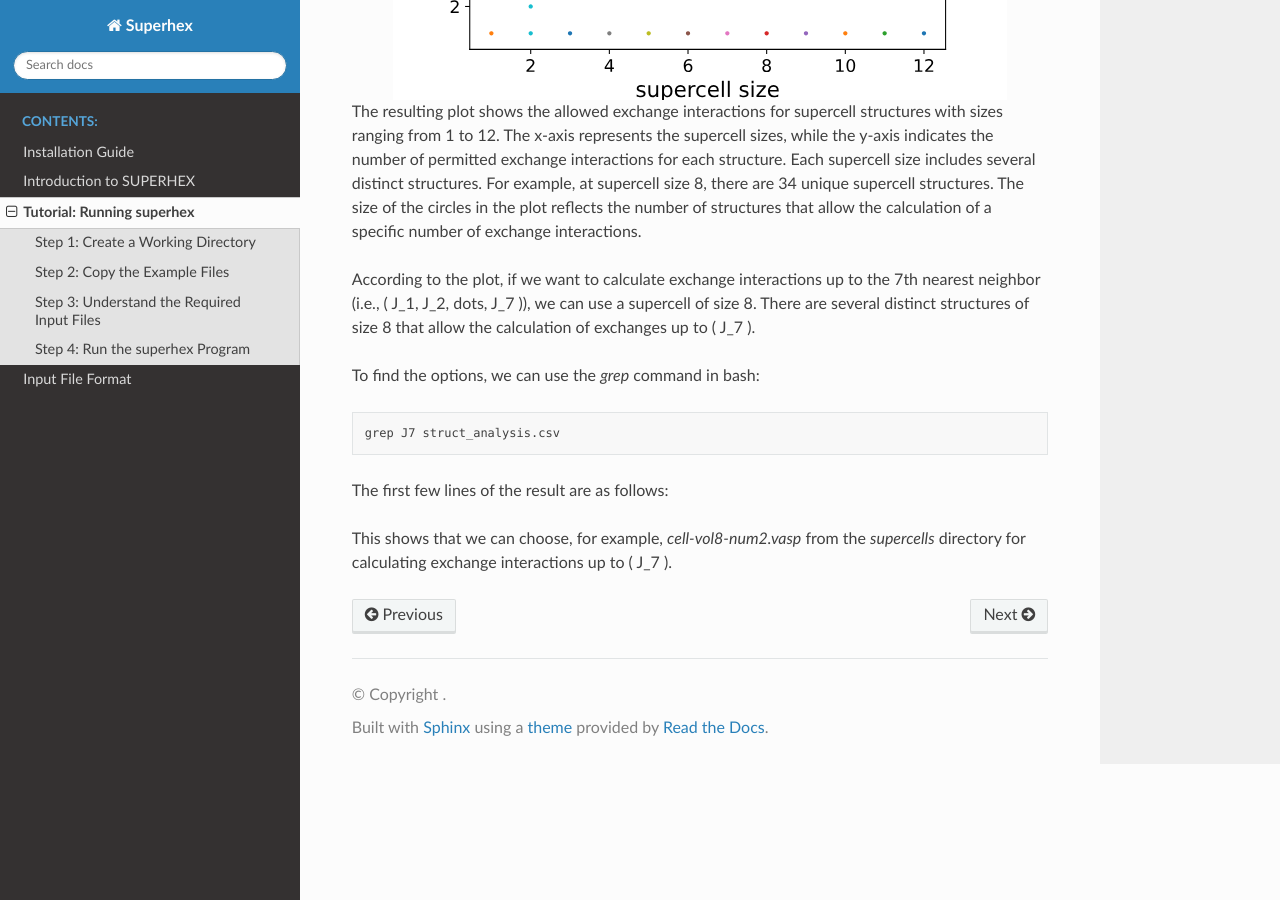
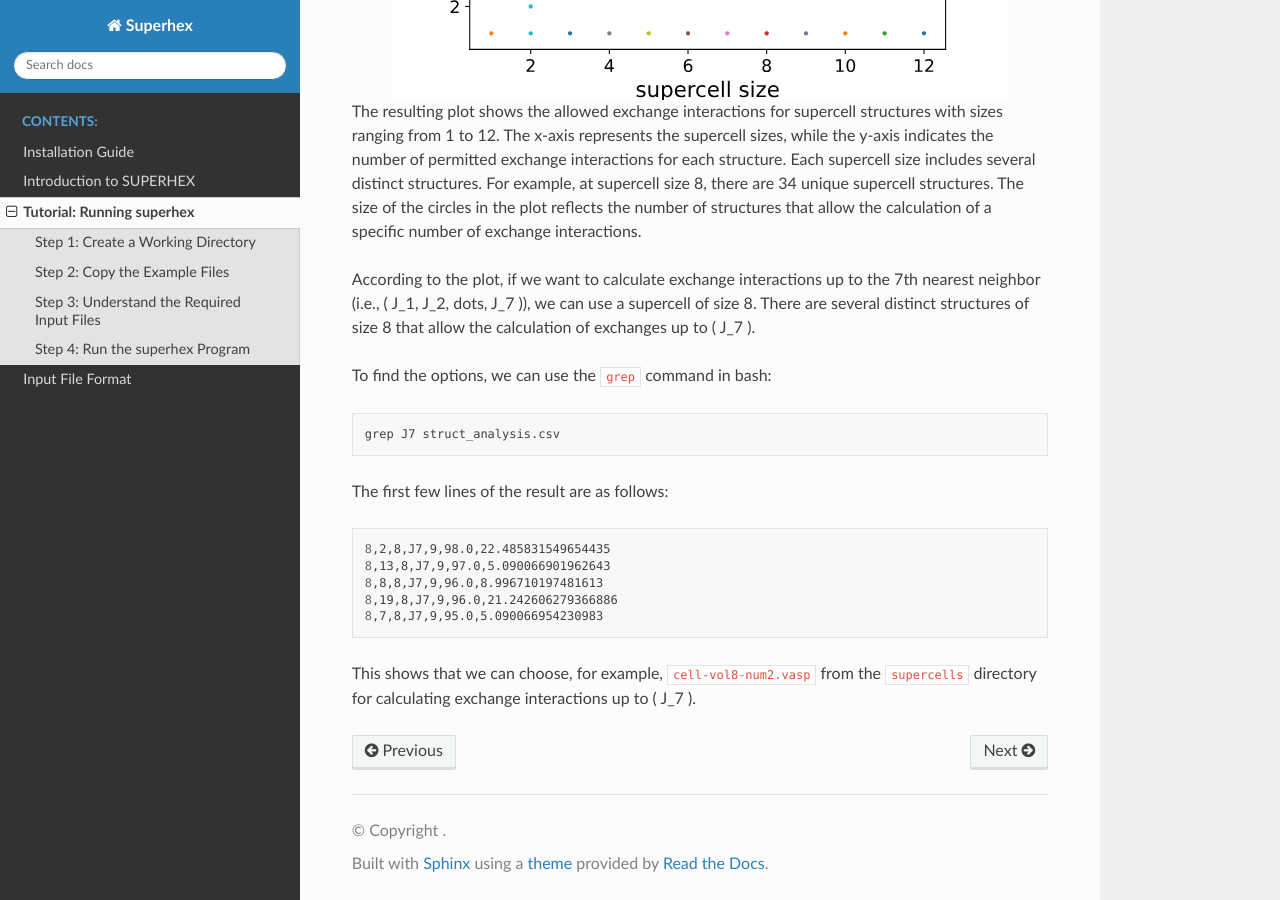
Before and after one commit to malaei/SUPERHEX, a Sphinx documentation site: the page built from docs/tutorial.rst, in a window 1280 px wide and 900 px high, scrolled down 3867 px. Built offline with Sphinx 7.4.7 and the Read the Docs theme 3.1.0, drawn with Linux system fonts in a browser that asks for light colours; pages that are not in the unit, such as notebooks, are missing from menus.

Commit message:
updata docs

```diff
--- a/docs/tutorial.rst
+++ b/docs/tutorial.rst
@@ -155,7 +155,7 @@ Each supercell size includes several distinct structures. For example, at superc
 
 According to the plot, if we want to calculate exchange interactions up to the 7th nearest neighbor (i.e., \( J_1, J_2, \dots, J_7 \)), we can use a supercell of size 8. There are several distinct structures of size 8 that allow the calculation of exchanges up to \( J_7 \).
 
-To find the options, we can use the `grep` command in bash:
+To find the options, we can use the ``grep`` command in bash:
 
 .. code-block:: bash
 
@@ -164,6 +164,7 @@ To find the options, we can use the `grep` command in bash:
 The first few lines of the result are as follows:
 
 .. code-block:: bash
+
    8,2,8,J7,9,98.0,22.485831549654435
    8,13,8,J7,9,97.0,5.090066901962643
    8,8,8,J7,9,96.0,8.996710197481613
@@ -171,4 +172,4 @@ The first few lines of the result are as follows:
    8,7,8,J7,9,95.0,5.090066954230983
 
 
-This shows that we can choose, for example, `cell-vol8-num2.vasp` from the `supercells` directory for calculating exchange interactions up to \( J_7 \).
+This shows that we can choose, for example, ``cell-vol8-num2.vasp`` from the ``supercells`` directory for calculating exchange interactions up to \( J_7 \).
```
